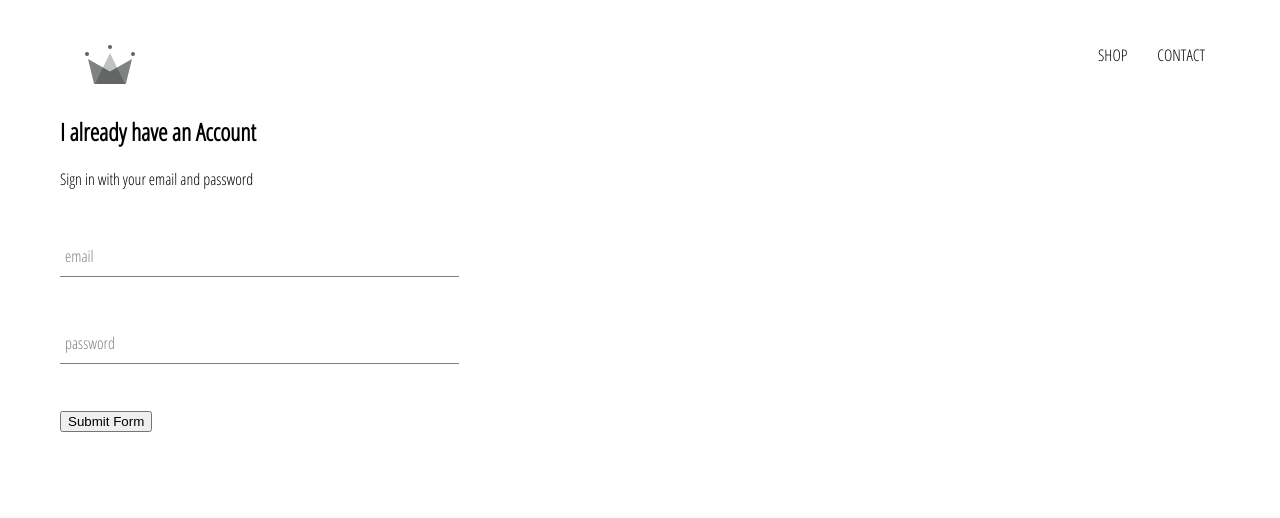
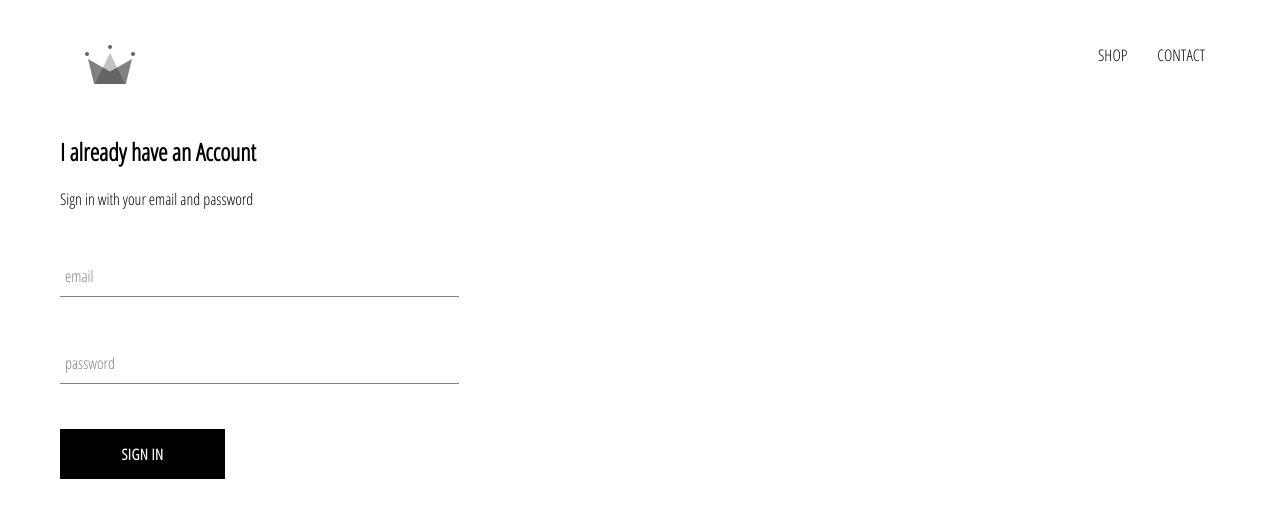
Before and after one commit to Marlrus/ts-react-ecommerce-project, a React (Create React App) app: page /signin in a window 1280 px wide. Shown: the top 518 px of the page. Built offline with nearby package versions, Linux system fonts and the light colour scheme.

Commit message:
Added CustomButton component, left it open for flexibility and re-use

```diff
--- /dev/null
+++ b/src/components/custom-button/custom-button.component.tsx
@@ -0,0 +1,19 @@
+import React from 'react'
+
+import './custom-button.styles.scss'
+
+interface CustomButtonProps {
+   children: React.ReactNode
+   type?: 'button' | 'submit' | 'reset'
+}
+
+const CustomButton: React.FC<CustomButtonProps> = ({ children, ...otherProps }) => (
+   <button
+      className='custom-button'
+      {...otherProps}
+   >
+      { children }
+   </button>
+)
+
+export default CustomButton
--- /dev/null
+++ b/src/components/custom-button/custom-button.styles.scss
@@ -0,0 +1,22 @@
+.custom-button {
+   min-width: 165px;
+   width: auto;
+   height: 50px;
+   letter-spacing: 0.5px;
+   line-height: 50px;
+   padding: 0 35px 0 35px;
+   font-size: 15px;
+   background-color: black;
+   color: white;
+   text-transform: uppercase;
+   font-family: 'Open Sans Condensed';
+   font-weight: bolder;
+   border: none;
+   cursor: pointer;
+
+   &:hover {
+		background-color: white;
+		color: black;
+		border: 1px solid black;
+   }
+}
--- a/src/components/sign-in/sign-in.component.tsx
+++ b/src/components/sign-in/sign-in.component.tsx
@@ -1,6 +1,7 @@
 import React from 'react'
 
 import FormInput from '../../components/form-input/form-input.component'
+import CustomButton from '../../components/custom-button/custom-button.component'
 
 import './sign-in.styles.scss'
 
@@ -52,7 +53,7 @@ class SignIn extends React.Component <any, SignInState> {
                   handleChange={ this.handleChange }
                   required
                />
-               <input type='submit' value='Submit Form'/>
+               <CustomButton type='submit'> Sign in </CustomButton>
             </form>
          </div>
       )
--- a/src/components/sign-in/sign-in.styles.scss
+++ b/src/components/sign-in/sign-in.styles.scss
@@ -1,3 +1,9 @@
 .sign-in {
    width: 30vw;
+   display: flex;
+   flex-direction: column;
+
+   .title {
+      margin: 10px
+   }
 }
```
Also changed, not shown: 06FormsAndComponents.html (+6 -1 lines).
